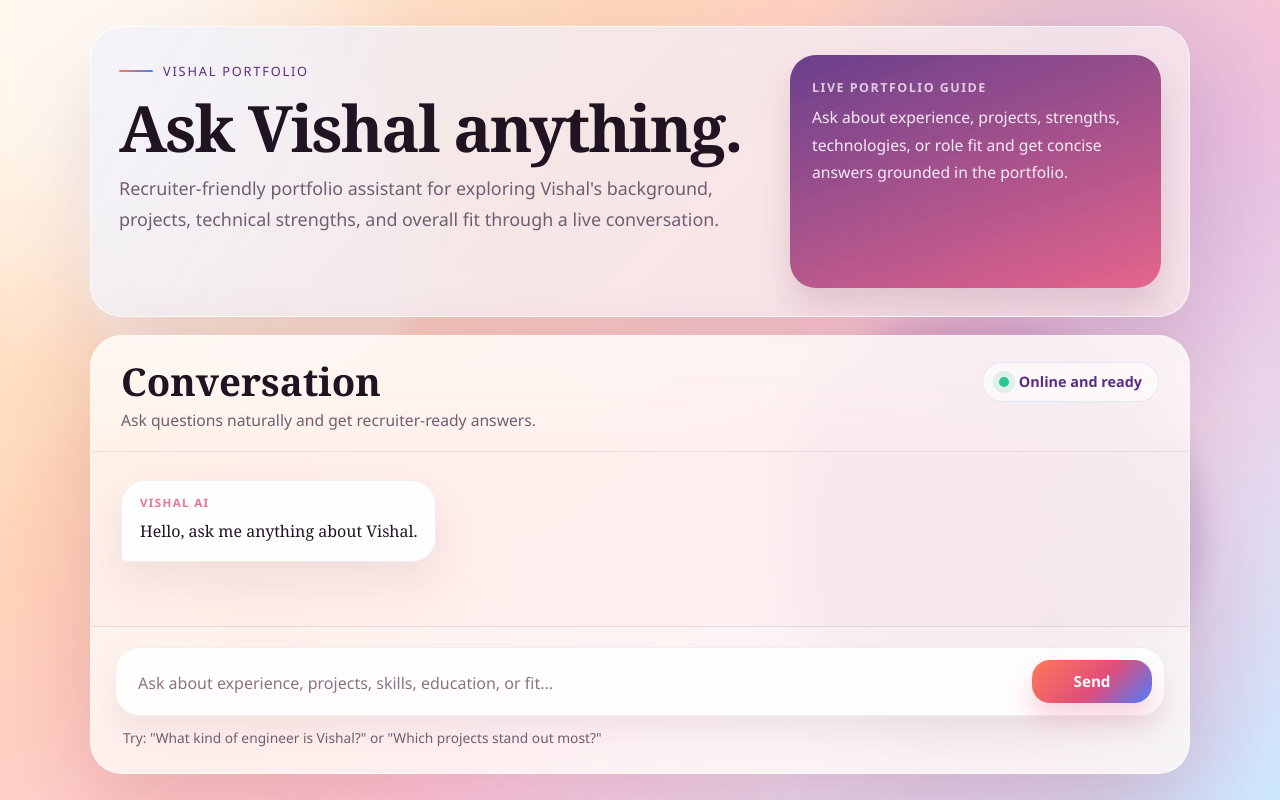
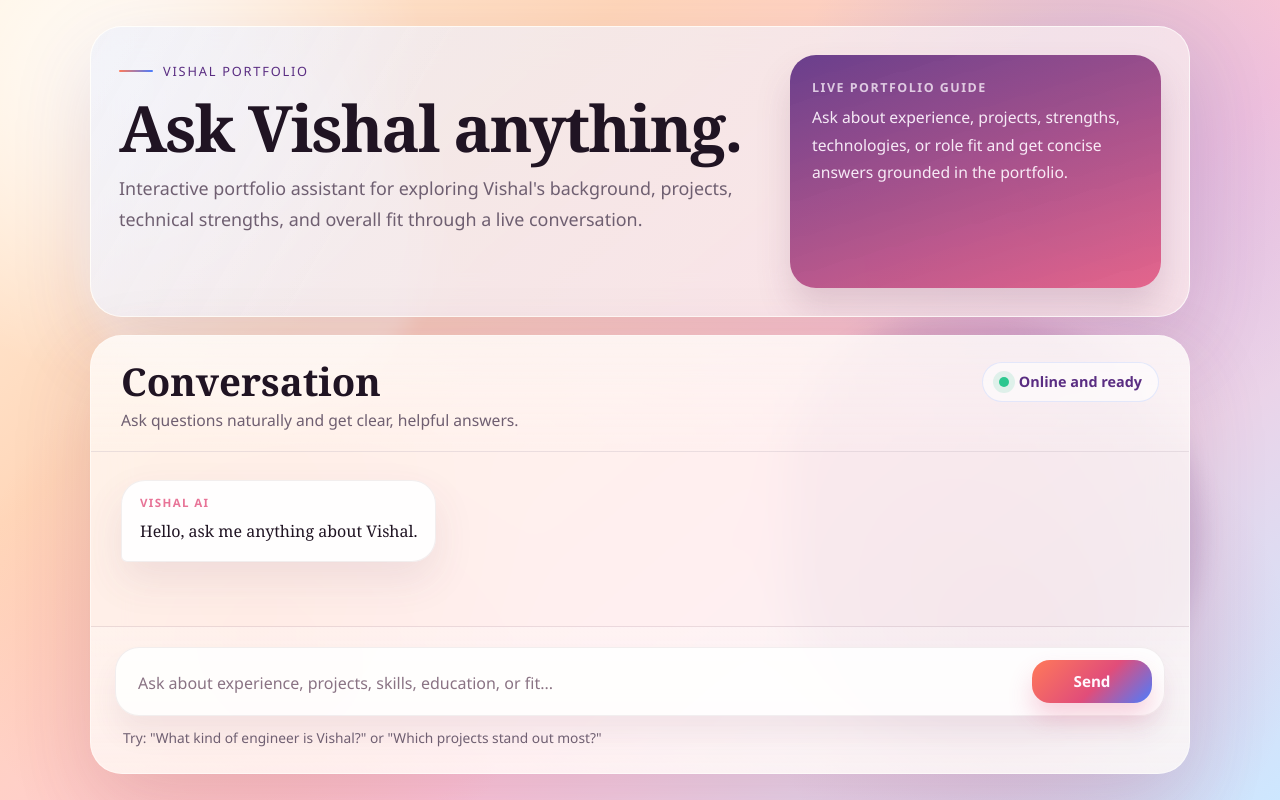
Before and after one commit to Vtestcode/VishAI, a FastAPI app: page / in a window 1280 px wide. Run offline with FastAPI, Linux system fonts and the light colour scheme.

Commit message:
UI changes

```diff
--- a/static/styles.css
+++ b/static/styles.css
@@ -272,7 +272,7 @@ body::after {
 }
 
 .message.user::before {
-  content: "Recruiter";
+  content: "You";
   color: rgba(255, 247, 255, 0.82);
 }
 
--- a/templates/index.html
+++ b/templates/index.html
@@ -14,7 +14,7 @@
           <div class="eyebrow">Vishal Portfolio</div>
           <h1>Ask Vishal anything.</h1>
           <p class="hero-summary">
-            Recruiter-friendly portfolio assistant for exploring Vishal's background,
+            Interactive portfolio assistant for exploring Vishal's background,
             projects, technical strengths, and overall fit through a live conversation.
           </p>
         </div>
@@ -31,7 +31,7 @@
         <div class="chat-header">
           <div>
             <h1>Conversation</h1>
-            <p>Ask questions naturally and get recruiter-ready answers.</p>
+            <p>Ask questions naturally and get clear, helpful answers.</p>
           </div>
           <div class="status-pill">Online and ready</div>
         </div>
--- a/templates/widget.html
+++ b/templates/widget.html
@@ -16,7 +16,7 @@
   <div class="widget-wrapper">
     <div class="widget-topbar">
       <h1>Ask Vishal</h1>
-      <p>Portfolio answers for recruiters, collaborators, and hiring teams.</p>
+      <p>Portfolio answers for anyone who wants to learn more about Vishal.</p>
     </div>
 
     <div class="chat-messages" id="messages">
```
